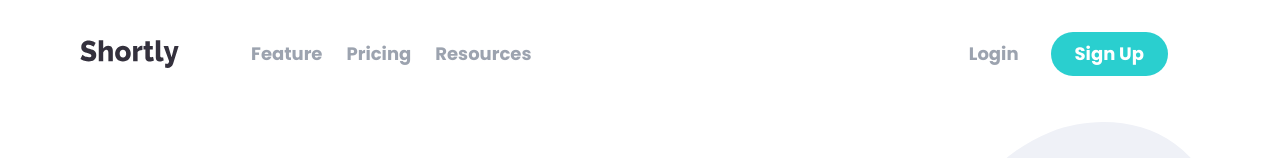
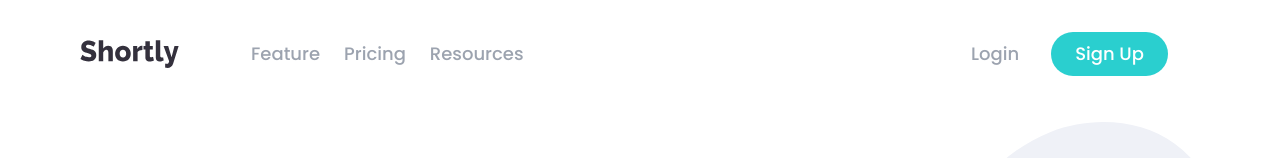
Before and after one commit to whoisseth/next-url-shorter, a Next.js app: page / in a window 1280 px wide. Shown: the top 158 px of the page. Built offline with nearby package versions, Linux system fonts and the light colour scheme.

Commit message:
fixing navbar links hover color and remove font semibold

```diff
--- a/components/Navbar.tsx
+++ b/components/Navbar.tsx
@@ -14,7 +14,8 @@ function Navbar() {
     console.log(showMe)
     // repeat styling
     const gap = 'gap-10'
-    const linkHover = 'hover:opacity-50  md:hover:text-Violet'
+    const linkHover = '  hover:text-Violet  '
+
     return (
         <>
             <nav className={'  py-10 md:py-0 px-8 md:px-20 flex items-center  justify-between md:justify-start max-w-7xl mx-auto text-lg  '}>
@@ -23,7 +24,7 @@ function Navbar() {
                     <img src="/images/logo.svg" alt="" />
                 </div>
                 {/* 2 */}
-                <div className={`${showMe ? '' : 'hidden'}    md:flex absolute md:static     md: items-center  rounded-xl    top-24  bg-Violet  md:bg-transparent  font-semibold  md:md:text-gray-400 text-white md:justify-between md:w-full flex-col md:flex-row  inset-x-0 mx-8 z-50`}>
+                <div className={`${showMe ? '' : 'hidden'}    md:flex absolute md:static     md: items-center  rounded-xl    top-24  bg-Violet  md:bg-transparent   md:md:text-gray-400 text-white md:justify-between md:w-full flex-col md:flex-row  inset-x-0 mx-8 z-50 `}>
                     {/* 1 */}
                     {/* <div className='bg-yellow-400'> */}
                     <div className={`links   flex flex-col   items-center gap-6 my-8  md:flex-row  md:${gap}  `}>
```
